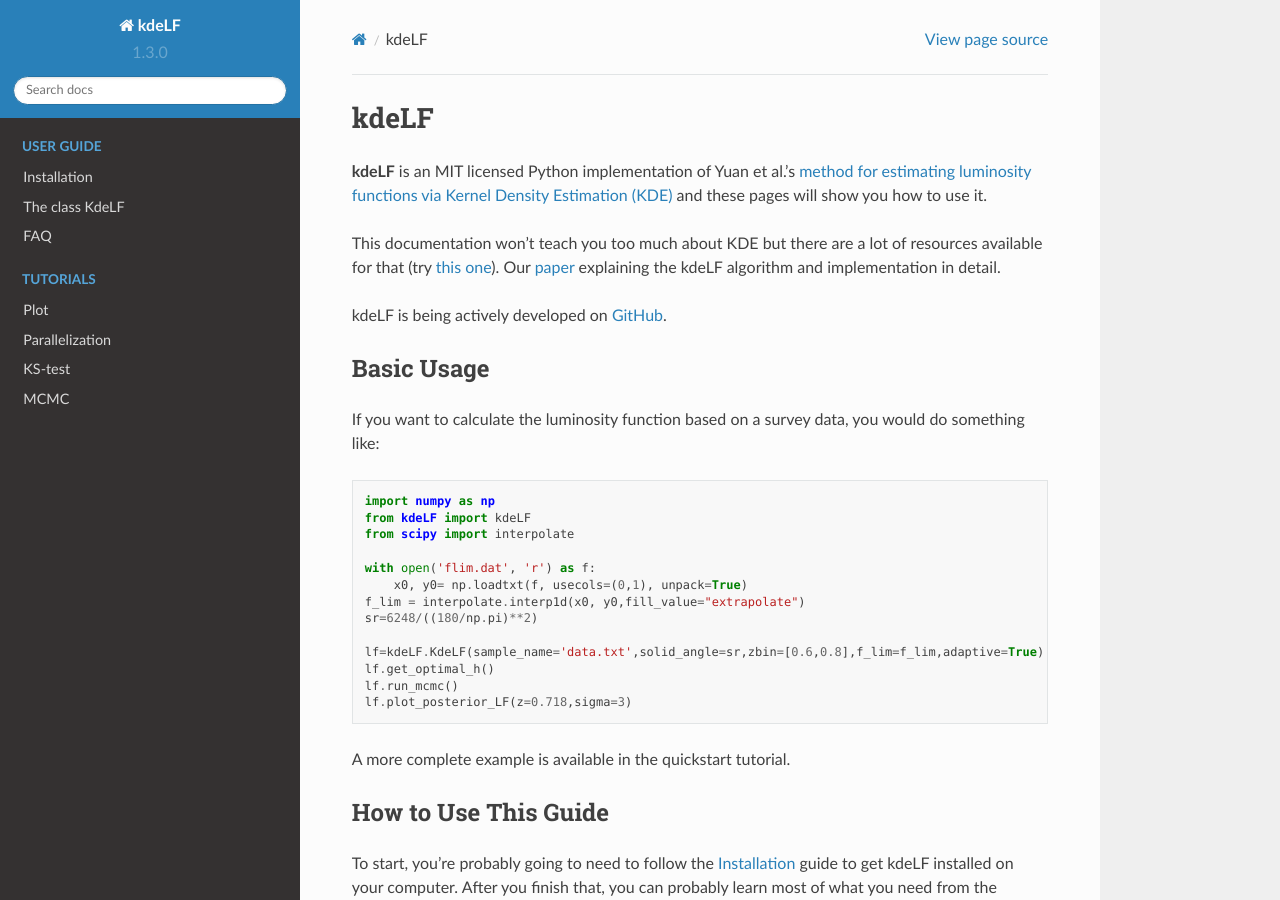
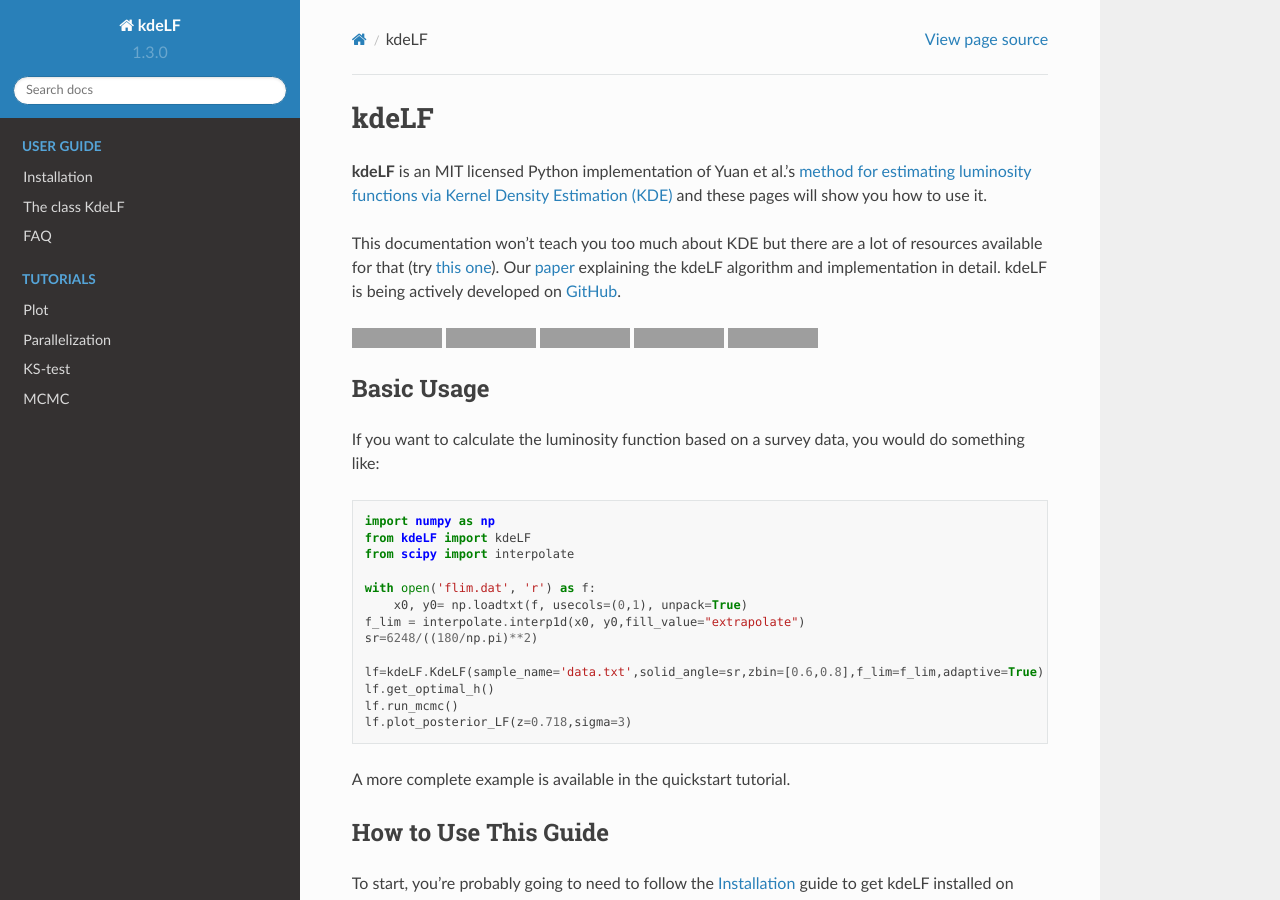
Before and after one commit to yuanzunli/kdeLF, a Sphinx documentation site: the page built from source/index.rst, in a window 1280 px wide and 900 px high. Built offline with Sphinx 7.4.7 and the Read the Docs theme 2.0.0, drawn with Linux system fonts in a browser that asks for light colours; pages that are not in the unit, such as notebooks, are missing from menus; grey boxes are pictures that could not be loaded.

Commit message:
Update index.rst

```diff
--- a/source/index.rst
+++ b/source/index.rst
@@ -10,9 +10,18 @@ This documentation won't teach you too much about KDE but there are a lot
 of resources available for that (try `this one
 <https://en.wikipedia.org/wiki/Kernel_density_estimation>`_).
 Our `paper <https://arxiv.org/abs/2003.13373>`_ explaining
-the kdeLF algorithm and implementation in detail.
+the kdeLF algorithm and implementation in detail. kdeLF is being actively developed on `GitHub <https://github.com/yuanzunli/kdeLF>`_.
 
-kdeLF is being actively developed on `GitHub <https://github.com/yuanzunli/kdeLF>`_.
+.. image:: https://img.shields.io/badge/GitHub-yuanzunli%2FkdeLF-blue.svg?style=flat
+    :target: https://github.com/yuanzunli/kdeLF
+.. image:: https://img.shields.io/badge/arXiv-2203.06700-red
+    :target: https://arxiv.org/abs/2203.06700
+.. image:: https://img.shields.io/badge/arXiv-2003.13373-brightgreen
+    :target: https://arxiv.org/abs/2003.13373
+.. image:: https://img.shields.io/badge/license-MIT-blue.svg?style=flat
+    :target: https://github.com/yuanzunli/kdeLF/blob/master/LICENSE
+.. image:: https://pepy.tech/badge/kdeLF
+    :target: https://pepy.tech/project/kdeLF
 
 
 Basic Usage
```
